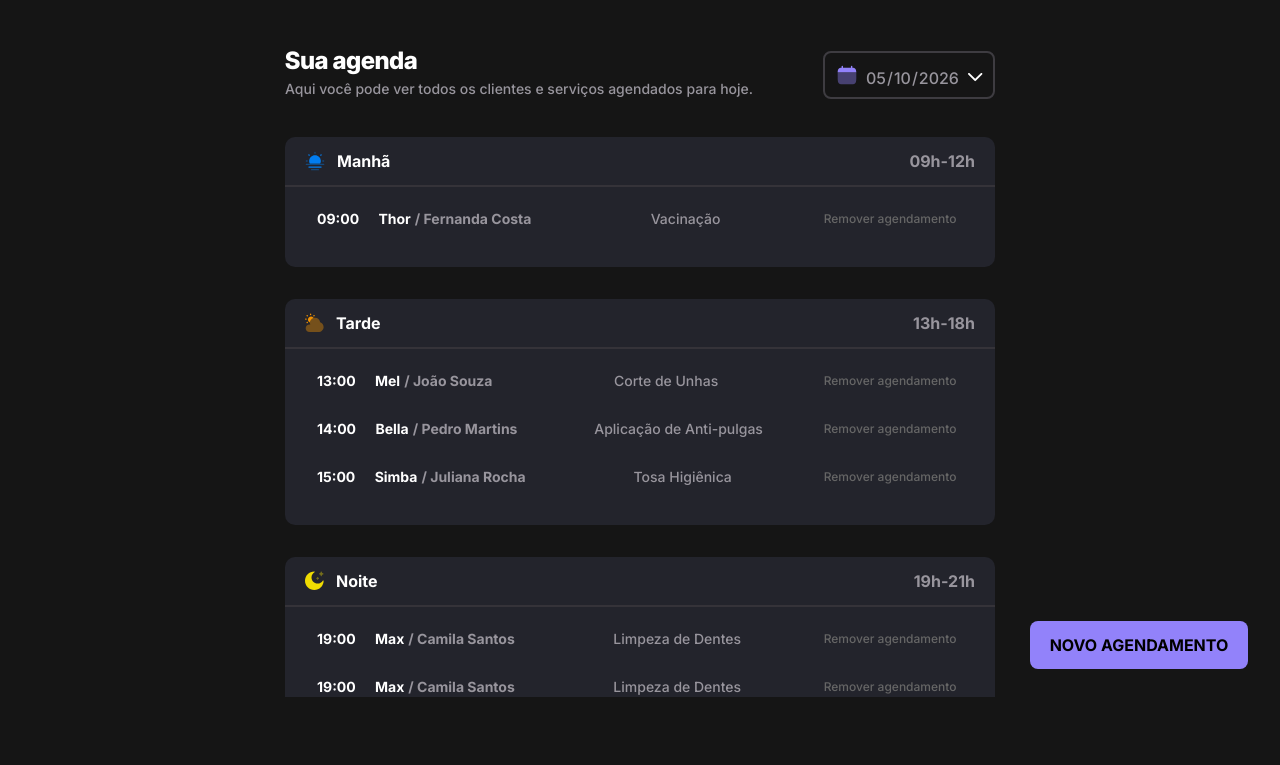
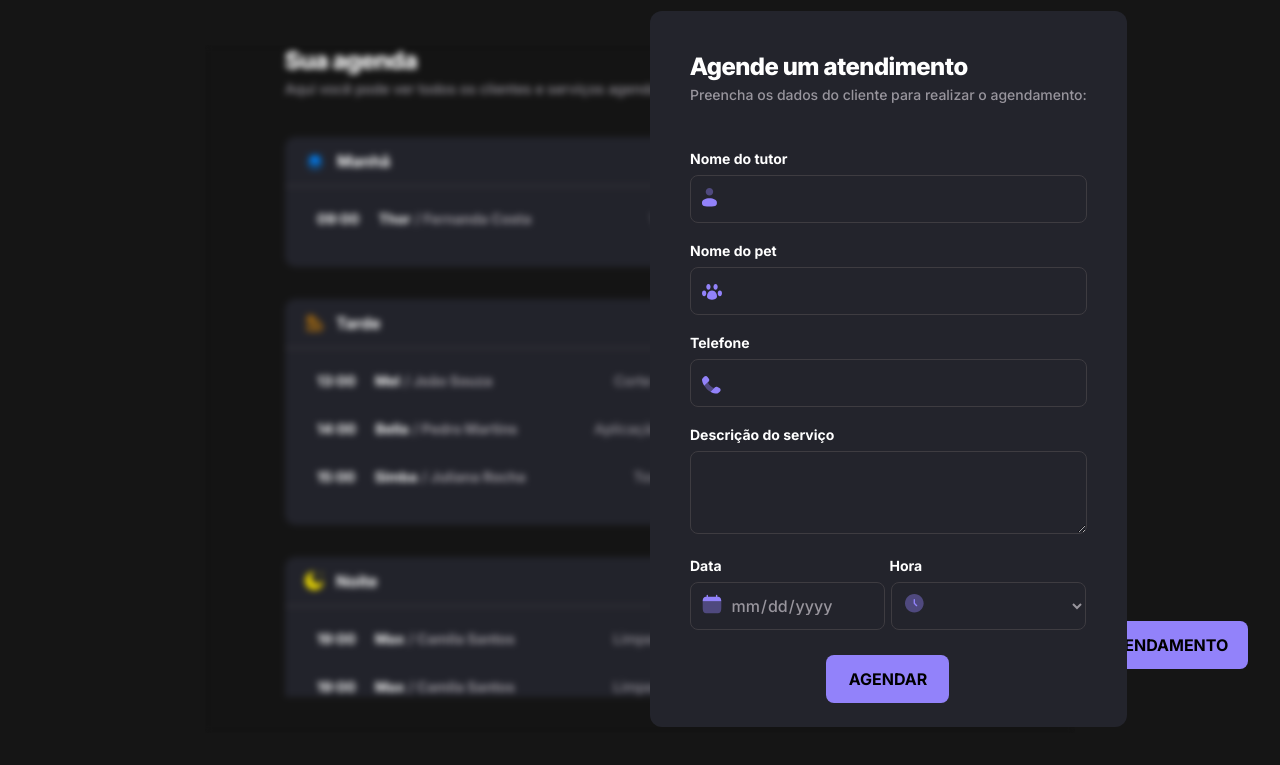
Before and after one commit to Matheus-Souza97/MundoPet, a plain HTML site: page index.html in a window 1280 px wide. Shown: the part 51-816 px from the top of the page. Drawn offline with Linux system fonts and the light colour scheme.

Commit message:
HTML e CSS finalizados

```diff
--- a/index.html
+++ b/index.html
@@ -22,6 +22,7 @@
       </div>
     </header>
     <main>
+      <div class="overlay"></div>
       <section class="agend">
         <div id="agend">
           <h1>Sua agenda</h1>
@@ -150,5 +151,59 @@
     <section>
       <button id="new" type="submit">NOVO AGENDAMENTO</button>
     </section>
+    <form action="">
+      <div id="instructions">
+        <h1>Agende um atendimento</h1>
+        <p>Preencha os dados do cliente para realizar o agendamento:</p>
+      </div>
+
+      <div class="data">
+        <label for="tutorName">Nome do tutor</label>
+        <div id="tutor">
+          <input type="text" id="tutorName" required />
+        </div>
+
+        <label for="petName">Nome do pet</label>
+        <div id="pet">
+          <input type="text" id="petName" required />
+        </div>
+
+        <label for="contact">Telefone</label>
+        <div id="phone">
+          <input type="text" id="contact" required />
+        </div>
+
+        <label for="description">Descrição do serviço</label>
+        <textarea name="" id="description" required></textarea>
+
+        <div id="dateAndHour">
+          <label for="calendar">Data</label>
+          <div id="date">
+            <input type="date" id="calendar" required />
+          </div>
+
+          <label for="clock">Hora</label>
+          <div id="select-warapper">
+            <select name="" id="select" id="clock" required>
+              <option value=""></option>
+              <option value="9">09:00</option>
+              <option value="10">10:00</option>
+              <option value="11">11:00</option>
+              <option value="12">12:00</option>
+              <option value="13">13:00</option>
+              <option value="14">14:00</option>
+              <option value="15">15:00</option>
+              <option value="16">16:00</option>
+              <option value="17">17:00</option>
+              <option value="18">18:00</option>
+              <option value="19">19:00</option>
+              <option value="20">20:00</option>
+              <option value="21">21:00</option>
+            </select>
+          </div>
+        </div>
+      </div>
+      <button id="create">AGENDAR</button>
+    </form>
   </body>
 </html>
--- /dev/null
+++ b/style/form.css
@@ -0,0 +1,361 @@
+form {
+  position: relative;
+  bottom: 1280px;
+  left: 1.25rem;
+
+  width: 21.875rem;
+  height: 52.3125rem;
+
+  background: var(--background-tertiary);
+
+  border-radius: 0.75rem;
+
+
+  z-index: 5;
+
+  & h1 {
+    font: var(--title);
+    color: var(--content-primary);
+  }
+  & p {
+    font: var(--paragraph-medium);
+    color: var(--content-secondary);
+  }
+
+  & label {
+    display: block;
+
+    margin-inline: 1rem;
+
+    width: fit-content;
+
+    font: var(--label-medium);
+    color: var(--content-primary);
+  }
+
+  & input {
+    width: 90%;
+    height: 3rem;
+
+    margin-inline: 1rem;
+
+    border-radius: 0.5rem;
+    border: 1px solid var(--border-primary);
+
+    padding-left: 2.5rem;
+
+    background-color: var(--background-tertiary);
+    margin-top: .25rem;
+    margin-bottom: 1rem;
+
+    font: var(--calendar);
+    color: var(--content-secondary);
+
+    &:hover {
+      border: 2px solid var(--border-secondary);
+    }
+    &:focus {
+      outline: none;
+      border: 1px solid var(--border-brand);
+    }
+
+  }
+
+  & textarea {
+    min-width: 90%;
+    max-width: 90%;
+
+    min-height: 5.1875rem;
+    max-height: 5.1875rem;
+
+    margin-top: .25rem;
+    margin-bottom: 1rem;
+    margin-inline: 1rem;
+
+    padding: .5rem;
+
+    border-radius: 0.5rem;
+    border: 1px solid var(--border-primary);
+
+    background-color: var(--background-tertiary);
+
+    font: var(--calendar);
+    color: var(--content-secondary);
+    &:hover {
+      border: 2px solid var(--border-secondary);
+    }
+    &:focus {
+      outline: none;
+      border: 1px solid var(--border-brand);
+    }
+  }
+
+  & #dateAndHour {
+    display: block;
+    width: 100%;
+    height: 5rem;
+
+    & label {
+      width: fit-content;
+      margin-right: 10.7rem;
+      display: block;
+      height: fit-content;
+    }
+  }
+
+  & input[type="date"] {
+    width: 90%;
+    height: 3rem;
+  }
+
+  & #select {
+    width: 90%;
+    height: 3rem;
+
+    margin-top: .25rem;
+    margin-inline: 1rem;
+
+    padding-left: 2rem;
+
+    border-radius: 0.5rem;
+    border: 1px solid var(--border-primary);
+
+    background-color: var(--background-tertiary);
+
+    font: var(--calendar);
+    color: var(--content-secondary);
+    &:hover {
+      border: 2px solid var(--border-secondary);
+    }
+    &:focus {
+      outline: none;
+      border: 1px solid var(--border-brand);
+    }
+  }
+  #instructions {
+    padding: 1.25rem;
+  }
+
+  #create {
+    position: absolute;
+    width: 7.6875rem;
+    height: 3rem;
+    bottom: 4rem;
+    left: 30%;
+  }
+
+  #tutor, #pet, #phone{
+    position: relative;
+  }
+
+  #date, #select-warapper{
+    position: relative;
+  }
+  #tutor::after{
+    content: "";
+
+    position: absolute;
+    inset: 0;
+
+    width: 1.25rem;
+    height: 1.25rem;
+
+    margin-left: 1.75rem;
+
+    top: 40%;
+    transform: translateY(-50%);
+
+    background: url(../assets/tutor.svg) no-repeat;
+  }
+  #pet::after{
+    content: "";
+
+    position: absolute;
+    inset: 0;
+
+    width: 1.25rem;
+    height: 1.25rem;
+
+    margin-left: 1.75rem;
+
+    top: 45%;
+    transform: translateY(-50%);
+
+    background: url(../assets/pet.svg) no-repeat;
+  }
+  #phone::after{
+    content: "";
+
+    position: absolute;
+    inset: 0;
+
+    width: 1.25rem;
+    height: 1.25rem;
+
+    margin-left: 1.75rem;
+
+    top: 45%;
+    transform: translateY(-50%);
+
+    background: url(../assets/phone.svg) no-repeat;
+  }
+  #date::after{
+    content: "";
+
+    position: absolute;
+    inset: 0;
+
+    width: 1.25rem;
+    height: 1.25rem;
+
+    margin-left: 1.75rem;
+
+    top: 40%;
+    transform: translateY(-50%);
+
+    background: url(../assets/calendar.svg) no-repeat;
+
+    z-index: 2;
+  }
+
+  #select-warapper::after{
+    content: "";
+
+    position: absolute;
+    inset: 0;
+
+    width: 1.25rem;
+    height: 1.25rem;
+
+    margin-left: 1.75rem;
+
+    top: 50%;
+    transform: translateY(-50%);
+
+    background: url(../assets/clock.svg) no-repeat;
+  }
+
+  & input[type="date"]::-webkit-calendar-picker-indicator {
+    opacity: 0;
+  }
+}
+
+@media (width >= 80em) {
+  form {
+    position: relative;
+    bottom: 770px;
+    left: 650px;
+    width: 29.8125rem;
+    height: 44.75rem;
+    z-index: 5;
+
+    #instructions {
+    padding: 2.5rem;
+
+    }
+    & label {
+      display: block;
+
+      margin-inline: 0rem;
+
+      width: fit-content;
+
+      font: var(--label-medium);
+      color: var(--content-primary);
+    }
+    & input {
+      width: 100%;
+      height: 3rem;
+
+      padding-inline: 1rem;
+      padding-left: 2.5rem;
+
+      margin-inline: 0rem;
+
+      border-radius: 0.5rem;
+      border: 1px solid var(--border-primary);
+
+      background-color: var(--background-tertiary);
+      margin-top: .25rem;
+      margin-bottom: 1rem;
+    }
+    .data {
+      width: 24.8125rem;
+      height: 29.8125rem;
+
+      margin-inline: 2.5rem;
+    }
+    & textarea {
+      min-width: 100%;
+      max-width: 100%;
+
+      min-height: 5.1875rem;
+      max-height: 5.1875rem;
+
+      margin-top: .25rem;
+      margin-bottom: 1rem;
+      margin-inline: 0rem;
+
+      padding: 1rem;
+
+      border-radius: 0.5rem;
+      border: 1px solid var(--border-primary);
+
+      background-color: var(--background-tertiary);
+    }
+    & #dateAndHour {
+      display: flex;
+      width: 100%;
+      height: 5rem;
+
+      & label {
+        width: fit-content;
+        margin-right: 10.5rem;
+        display: block;
+        height: fit-content;
+      }
+    }
+    & input[type="date"] {
+      position: absolute;
+      bottom: -.75rem;
+      left: -12.5rem;
+      width: 195px;
+      height: 3rem;
+    }
+    & #select {
+      position: absolute;
+      bottom: .25rem;
+      right: 0.25rem;
+      width: 195px;
+      height: 3rem;
+
+      margin-inline: 0rem;
+
+      padding-left: 2.5rem;
+
+      border-radius: 0.5rem;
+      border: 1px solid var(--border-primary);
+
+      background-color: var(--background-tertiary);
+    }
+    #create {
+      position: absolute;
+      bottom: 1.5rem;
+      left: 37%;
+    }
+
+    #tutor::after, #pet::after, #phone::after{
+      margin-left: 0.75rem;
+    }
+    #date::after {
+      left: -216px;
+      top: 30px;
+      transform: translateY(50%);
+    }
+    #select-warapper::after {
+      left: -213px;
+      top: 30px;
+      transform: translateY(50%);
+    }
+  }
+}
--- a/style/global.css
+++ b/style/global.css
@@ -61,6 +61,76 @@ body {
   }
 }
 
+/* Overlay que cobre a tela inteira */
+.overlay {
+  position: absolute;
+  left: 0;
+  display: flex;
+  width: 200%;
+  height: 150%;
+  background: rgba(0, 0, 0, 0.01);
+
+  backdrop-filter: blur(3px);
+  -webkit-backdrop-filter: blur(3px);
+  z-index: 2;
+}
+
+.hidden {
+  display: none;
+}
+
+button {
+  border: none;
+  border-radius: 0.5rem;
+
+  background: var(--background-brand);
+
+  overflow: hidden;
+
+  display: flex;
+  justify-content: center;
+  align-items: center;
+
+  font: var(--label-large);
+
+  transition:
+    transform 0.25s ease,
+    box-shadow 0.25s ease;
+}
+
+button::before {
+  content: "";
+
+  position: absolute;
+  inset: 0;
+
+  background: linear-gradient(
+    0deg,
+    var(--background-brand) 40%,
+    var(--background-highlights) 100%
+  );
+
+  opacity: 0;
+
+  transition: opacity 0.25s ease;
+}
+
+button:hover {
+  transform: scale(1.02);
+
+  box-shadow: 0 0 15px var(--background-highlights);
+}
+
+button:hover::before {
+  opacity: 0;
+}
+
+button span {
+  position: relative;
+  z-index: 1;
+}
+
+
 @media (width >= 80em) {
   body {
     overflow: hidden;
--- a/style/header.css
+++ b/style/header.css
@@ -1,5 +1,6 @@
 header{
   & #logo {
+    z-index: 5;
     width: 9.5225rem;
     height: 3rem;
 
--- a/style/index.css
+++ b/style/index.css
@@ -2,3 +2,4 @@
 @import url(header.css);
 @import url(section-agend.css);
 @import url(section-cards.css);
+@import url(form.css);
--- a/style/section-agend.css
+++ b/style/section-agend.css
@@ -1,4 +1,5 @@
 .agend {
+  z-index: 1;
   width: 100%;
   display: block;
   height: 9rem;
--- a/style/section-cards.css
+++ b/style/section-cards.css
@@ -111,55 +111,6 @@
   right: -5rem;
 
   margin-bottom: 2rem;
-
-  border: none;
-  border-radius: 0.5rem;
-
-  background: var(--background-brand);
-
-  overflow: hidden;
-
-  display: flex;
-  justify-content: center;
-  align-items: center;
-
-  font: var(--label-large);
-
-  transition:
-    transform 0.25s ease,
-    box-shadow 0.25s ease;
-}
-
-#new::before {
-  content: "";
-
-  position: absolute;
-  inset: 0;
-
-  background: linear-gradient(
-    0deg,
-    var(--background-brand) 40%,
-    var(--background-highlights) 100%
-  );
-
-  opacity: 0;
-
-  transition: opacity 0.25s ease;
-}
-
-#new:hover {
-  transform: scale(1.02);
-
-  box-shadow: 0 0 15px var(--background-highlights);
-}
-
-#new:hover::before {
-  opacity: 0;
-}
-
-#new span {
-  position: relative;
-  z-index: 1;
 }
 
 @media (width >= 80em) {
```
